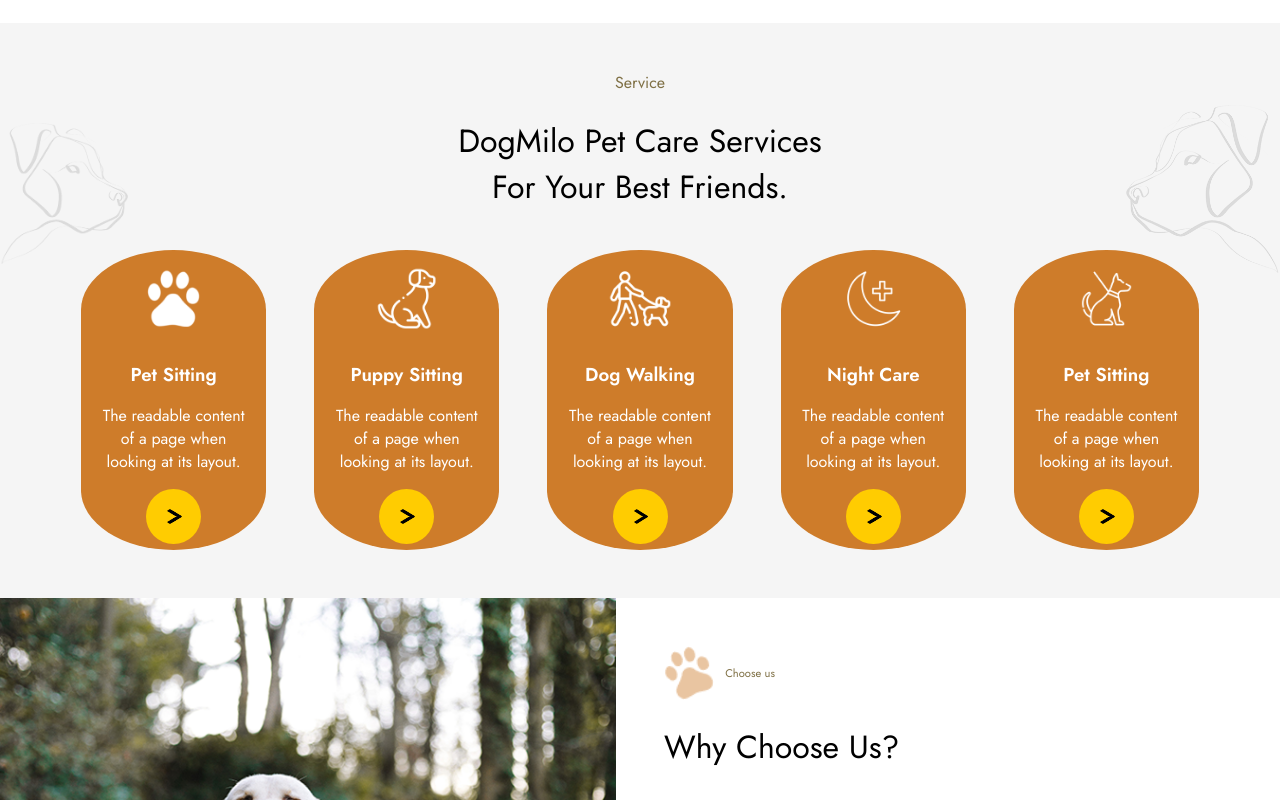
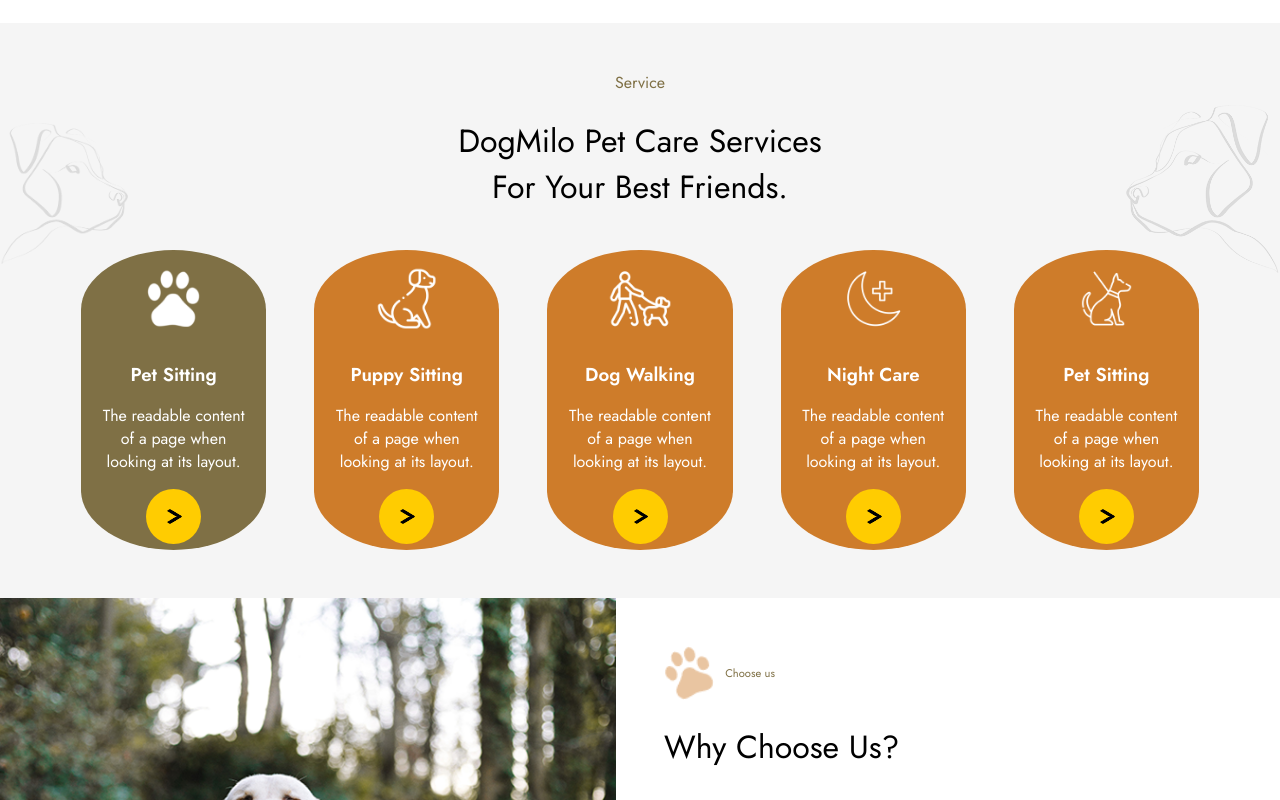
Before and after one commit to Andreaserra1997/proj-html-vuejs, a Vue app: page / in a window 1280 px wide. In both pictures the pointer is over the element 173 px from the left and 1686 px from the top of the page. Shown: the part 1286-2086 px from the top of the page. Built offline with nearby package versions, Linux system fonts and the light colour scheme.

Commit message:
add hover

```diff
--- a/src/components/AppPill.vue
+++ b/src/components/AppPill.vue
@@ -81,4 +81,7 @@
     }
   }
 }
+.pill:hover {
+  background-color: $color-oliva;
+}
 </style>
--- a/src/components/AppReview.vue
+++ b/src/components/AppReview.vue
@@ -154,4 +154,7 @@
     padding: 0.5rem;
   }
 }
+.arrow img:hover {
+  background-color: $color-oliva;
+}
 </style>
--- a/src/components/HeaderLink.vue
+++ b/src/components/HeaderLink.vue
@@ -74,4 +74,7 @@
     color: white;
   }
 }
+li:last-child:hover {
+  background-color: $color-blue;
+}
 </style>
```
